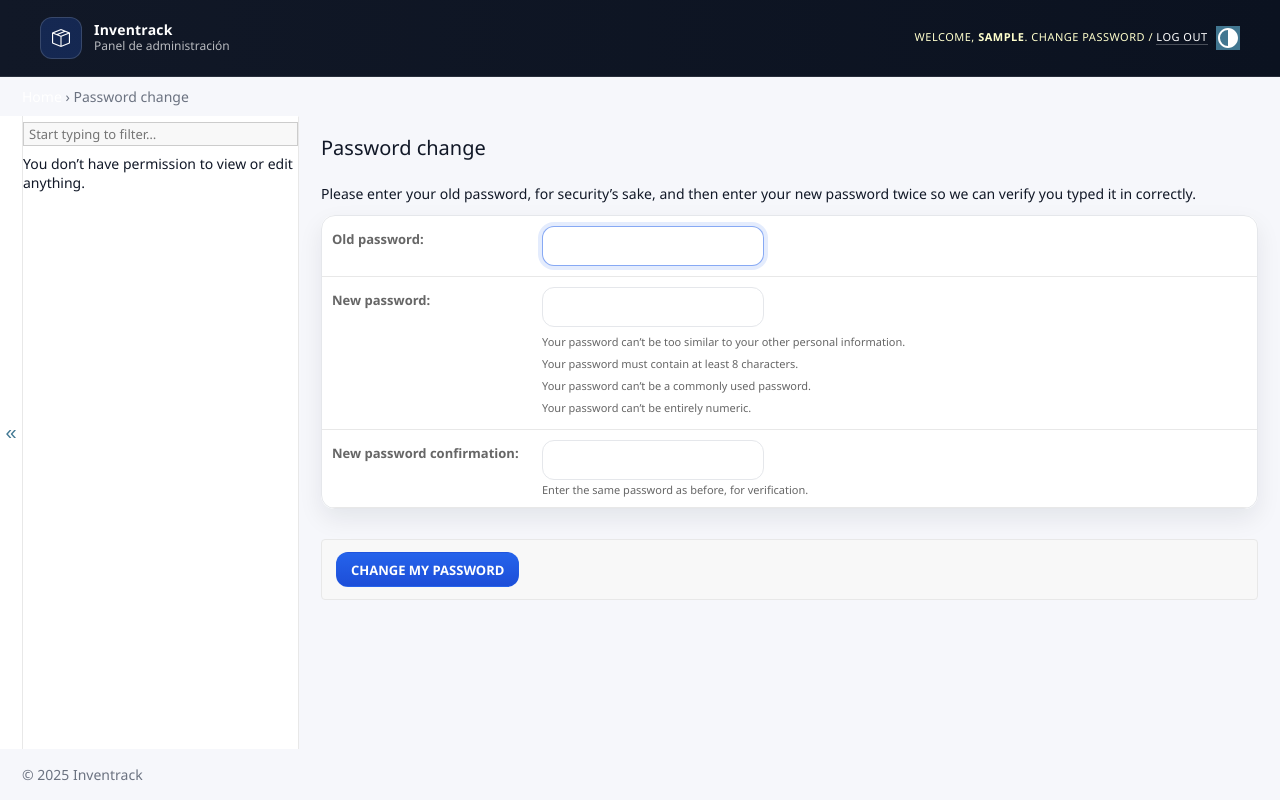
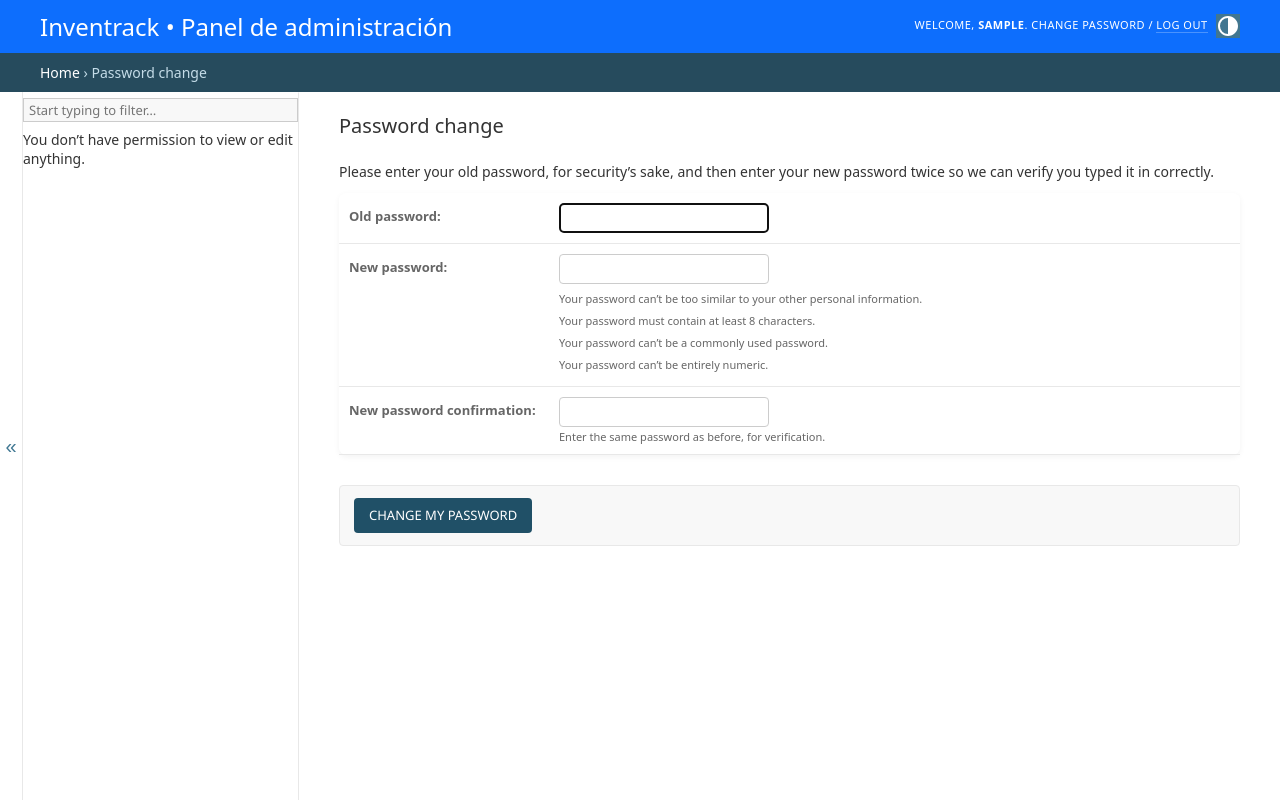
Before and after one commit to PARAG0B/servidores, a Django app: a page that uses templates/admin/base_site.html in a window 1280 px wide. Run offline with Django 5.2, Linux system fonts and the light colour scheme; the visitor is signed in with stand-in values (Sample User, id 1).

Commit message:
Actulizacion

```diff
--- a/inventory/urls.py
+++ b/inventory/urls.py
@@ -16,6 +16,4 @@
     path("movements/", views.movement_list, name="movement_list"),
     path("movements/new/", views.movement_create, name="movement_create"),
     path("movements/export/csv/", views.export_movements_csv, name="movement_export"),
-
-
 ]
--- a/static/css/admin.css
+++ b/static/css/admin.css
@@ -1,169 +1,49 @@
-/* ========= Inventrack Admin Theme ========= */
-:root{
-  --inv-bg: #f6f7fb;
-  --inv-card: #ffffff;
-  --inv-text: #111827;
-  --inv-muted: #6b7280;
-  --inv-border: #e5e7eb;
-
-  --inv-brand: #111827;      /* header */
-  --inv-brand-2: #0b1220;    /* gradient end */
-  --inv-accent: #2563eb;     /* primary */
-  --inv-accent-2: #1d4ed8;
-
-  --inv-radius: 14px;
-  --inv-shadow: 0 10px 24px rgba(17,24,39,.08);
+/* Fuente más moderna */
+body, #content, #header, #content-main, .module {
+    font-family: system-ui, -apple-system, "Segoe UI", sans-serif;
 }
 
-/* Fondo general */
-body, #container{
-  background: var(--inv-bg) !important;
-  color: var(--inv-text);
+/* Header oscuro tipo navbar de la app */
+#header {
+    background: #0d6efd;
+    color: #fff;
+    border-bottom: none;
 }
 
-/* Header (barra superior del admin) */
-#header{
-  background: linear-gradient(90deg, var(--inv-brand), var(--inv-brand-2)) !important;
-  border-bottom: 1px solid rgba(255,255,255,.10);
+#header a:link, #header a:visited {
+    color: #fff;
+    text-decoration: none;
 }
 
-/* Branding custom */
-.inv-admin-brand{
-  display:flex;
-  align-items:center;
-  height: 56px;
-}
-.inv-admin-brand__link{
-  display:flex;
-  align-items:center;
-  gap: 12px;
-  text-decoration:none !important;
-  color:#fff !important;
-}
-.inv-admin-brand__logo{
-  width: 40px;
-  height: 40px;
-  display:flex;
-  align-items:center;
-  justify-content:center;
-  border-radius: 12px;
-  background: rgba(37,99,235,.22);
-  border: 1px solid rgba(255,255,255,.15);
-  font-size: 18px;
-}
-.inv-admin-brand__text{
-  display:flex;
-  flex-direction:column;
-  line-height: 1.05;
-}
-.inv-admin-brand__name{
-  font-weight: 800;
-  letter-spacing: .2px;
-}
-.inv-admin-brand__subtitle{
-  font-size: 12px;
-  color: rgba(255,255,255,.70);
-  margin-top: 2px;
+/* Cuadros de los módulos */
+.module {
+    border-radius: 8px;
+    box-shadow: 0 2px 6px rgba(0,0,0,.05);
 }
 
-/* Links del header (Welcome, View site, Change password, Log out) */
-#user-tools a{
-  color: rgba(255,255,255,.85) !important;
-  text-decoration: none;
-}
-#user-tools a:hover{
-  color: #fff !important;
-  text-decoration: underline;
+/* Título de cada módulo */
+.module h2 {
+    background: #0d6efd;
+    color: #fff;
+    border-radius: 8px 8px 0 0;
 }
 
-/* Contenedor de contenido */
-#content{
-  padding: 18px 22px !important;
+/* Links generales */
+a:link, a:visited {
+    color: #0d6efd;
 }
 
-/* “migas” / breadcrumbs */
-.breadcrumbs{
-  background: transparent !important;
-  border: 0 !important;
-  color: var(--inv-muted) !important;
-  padding: 10px 22px !important;
+a:hover {
+    color: #0a58ca;
 }
 
-/* Módulos y cajas */
-.module, .dashboard .module, .app-auth .module, .inline-group{
-  background: var(--inv-card) !important;
-  border: 1px solid var(--inv-border) !important;
-  border-radius: var(--inv-radius) !important;
-  box-shadow: var(--inv-shadow);
-  overflow: hidden;
+/* Botón de logout */
+#user-tools a {
+    padding: 2px 6px;
+    border-radius: 4px;
 }
 
-/* Titulos de módulos */
-.module h2, .module caption, .inline-group h2{
-  background: #fff !important;
-  color: var(--inv-text) !important;
-  border-bottom: 1px solid var(--inv-border) !important;
-  font-weight: 800 !important;
+#user-tools a:last-child {
+    background: #dc3545;
+    color: #fff !important;
 }
-
-/* Tablas */
-#changelist table{
-  border: 1px solid var(--inv-border);
-  border-radius: var(--inv-radius);
-  overflow: hidden;
-}
-#changelist table thead th{
-  background: #f9fafb !important;
-  color: var(--inv-muted) !important;
-  text-transform: uppercase;
-  letter-spacing: .04em;
-  font-size: 12px;
-}
-#changelist table tbody tr:hover{
-  background: #f9fafb !important;
-}
-
-/* Botones */
-.button, input[type=submit], input[type=button], .submit-row input, a.button{
-  border-radius: 12px !important;
-  padding: 10px 14px !important;
-  border: 1px solid rgba(37,99,235,.25) !important;
-  background: linear-gradient(180deg, var(--inv-accent), var(--inv-accent-2)) !important;
-  color: #fff !important;
-  font-weight: 700 !important;
-}
-.button:hover, input[type=submit]:hover, a.button:hover{
-  filter: brightness(1.05);
-}
-
-/* Botón “Delete” */
-a.deletelink, .submit-row a.deletelink{
-  border-radius: 12px !important;
-  border: 1px solid rgba(239,68,68,.25) !important;
-  background: linear-gradient(180deg, #ef4444, #b91c1c) !important;
-  color: #fff !important;
-}
-
-/* Inputs y selects */
-input[type=text], input[type=password], input[type=email], input[type=number], textarea, select{
-  border-radius: 12px !important;
-  border: 1px solid var(--inv-border) !important;
-  padding: 10px 12px !important;
-}
-input:focus, textarea:focus, select:focus{
-  outline: none !important;
-  border-color: rgba(37,99,235,.55) !important;
-  box-shadow: 0 0 0 4px rgba(37,99,235,.12) !important;
-}
-
-/* Mensajes */
-.messagelist li{
-  border-radius: var(--inv-radius) !important;
-  box-shadow: 0 8px 18px rgba(17,24,39,.06);
-}
-
-/* Footer */
-.inv-admin-footer{
-  padding: 16px 22px;
-  color: var(--inv-muted);
-}
--- a/templates/admin/base_site.html
+++ b/templates/admin/base_site.html
@@ -1,30 +1,15 @@
 {% extends "admin/base.html" %}
 {% load static %}
 
-
 {% block title %}Inventrack – Panel de administración{% endblock %}
 
-{% block extrastyle %}
-  {{ block.super }}
-  <link rel="stylesheet" href="{% static 'css/admin.css' %}">
-  <link rel="stylesheet" href="https://cdn.jsdelivr.net/npm/bootstrap-icons/font/bootstrap-icons.css">
+{% block branding %}
+<h1 id="site-name">
+    <a href="{% url 'admin:index' %}">Inventrack • Panel de administración</a>
+</h1>
 {% endblock %}
 
-{% block branding %}
-  <div class="inv-admin-brand">
-    <a class="inv-admin-brand__link" href="{% url 'admin:index' %}">
-      <span class="inv-admin-brand__logo"><i class="bi bi-box-seam"></i></span>
-      <span class="inv-admin-brand__text">
-        <span class="inv-admin-brand__name">Inventrack</span>
-        <span class="inv-admin-brand__subtitle">Panel de administración</span>
-      </span>
-    </a>
-  </div>
+{% block extrastyle %}
+    {{ block.super }}
+    <link rel="stylesheet" type="text/css" href="{% static 'css/admin.css' %}">
 {% endblock %}
-
-{# Opcional: quita el "Django administration" del footer #}
-{% block footer %}
-  <div class="inv-admin-footer">
-    <span>© {% now "Y" %} Inventrack</span>
-  </div>
-{% endblock %}
```
Also changed, not shown: inventory/views.py (+0 -8 lines).
